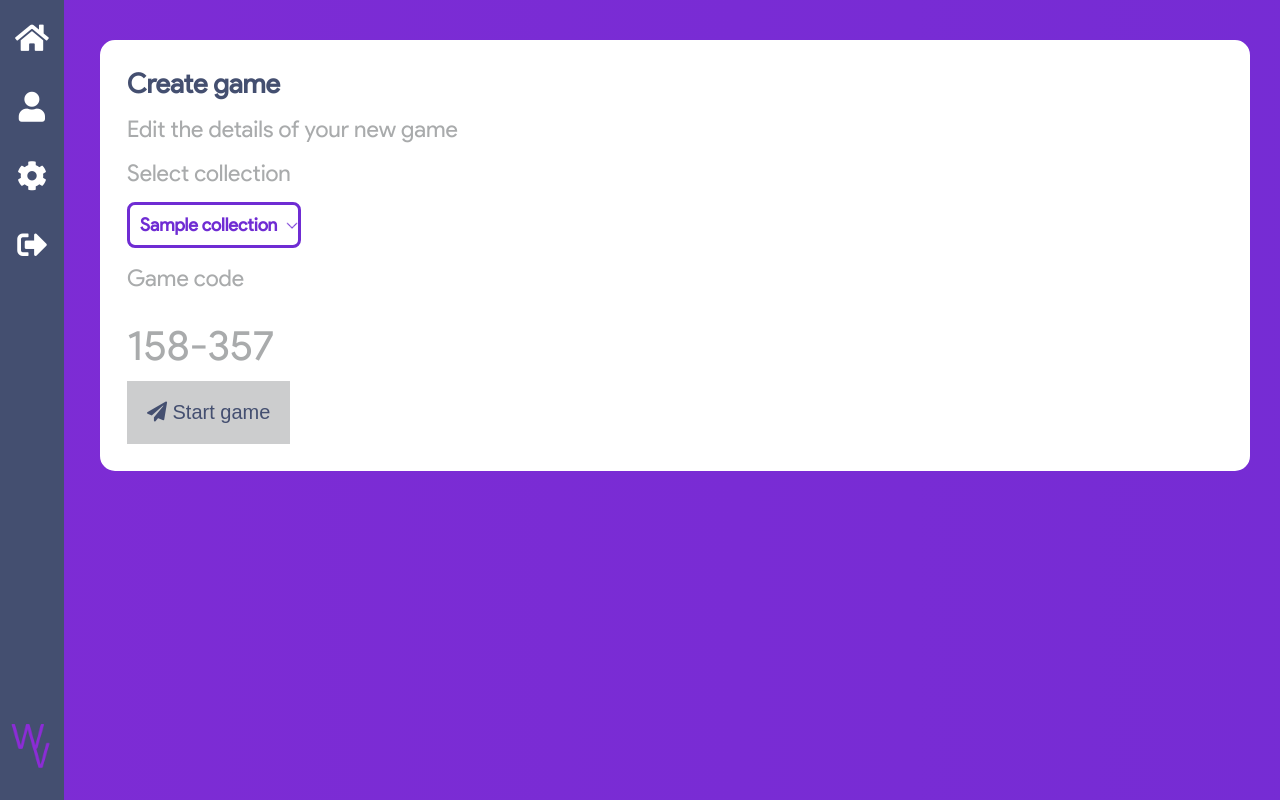
After one commit to MartonDev/WordVersus, a PHP site: page /dashboard/game/create.php?game_code=158357 in a window 1280 px wide. The commit adds this page. Run offline with PHP 8.4, Linux system fonts and the light colour scheme; the visitor is signed in with stand-in values (Sample User, id 1); tables that the repository leaves empty or names only in its code hold one stand-in row (values such as "Sample post"); some libraries are stand-ins or nearby versions.

Commit message:
Fixed profile picture bug and started games

```diff
--- a/assets/css/dashboard.css
+++ b/assets/css/dashboard.css
@@ -482,6 +482,45 @@
 
 }
 
+.select {
+
+  padding: 10px 20px 10px 10px;
+  outline: none !important;
+  border: 3px solid #6f2cd3;
+  border-radius: 8px;
+  font-family: ProductSans;
+  font-size: 18px;
+  color: #6f2cd3;
+  font-weight: 600;
+  background-color: transparent;
+  cursor: pointer;
+  background-image: url(../img/arrow.png);
+  background-repeat: no-repeat;
+  background-position: right;
+  background-size: 12px 12px;
+
+}
+
+select {
+
+  -moz-appearance: none;
+  -webkit-appearance: none;
+
+}
+
+select::-ms-expand {
+
+  display: none;
+
+}
+
+.game-code {
+
+  font-size: 42px !important;
+  margin-bottom: 0;
+
+}
+
 @media screen and (max-width: 790px) {
 
   .dashboard .container .main {
--- /dev/null
+++ b/assets/inc/classes/Game.php
@@ -0,0 +1,42 @@
+<?php
+
+  class Game {
+
+    public function createGame() {
+
+      $mysqli = new mysqli("localhost", MYSQL_USERNAME, MYSQL_PASSWORD, MYSQL_DATABASE);
+      $userObj = new User();
+
+      $user_id = $userObj->getUserId();
+      $game_code = "";
+      $chars = "123456789";
+
+      for($i = 0; $i < 6; $i++) {
+
+        $game_code .= $chars[rand(0, strlen($chars) - 1)];
+
+      }
+
+      $exc = $mysqli->prepare("DELETE FROM `games` WHERE `hoster_id`=?");
+      $exc->bind_param("i", $user_id);
+      $exc->execute();
+      $exc->close();
+
+      $exc = $mysqli->prepare("INSERT INTO `games`(`game_code`, `hoster_id`) VALUES (?, ?)");
+      $exc->bind_param("si", $game_code, $user_id);
+      $exc->execute();
+      $exc->close();
+
+      return $game_code;
+
+    }
+
+    public function getGame($game_code) {
+
+
+
+    }
+
+  }
+
+ ?>
--- a/dashboard/collections/create.php
+++ b/dashboard/collections/create.php
@@ -39,7 +39,7 @@
        <h1 class="title">Create collection</h1>
        <h1>Enter the details of your new collection</h1>
 
-       <input class="text-input collection-name-input" id="collectionName" type="text" placeholder="Enter the name of your new collection..." value="New collection" required />
+       <input class="text-input collection-name-input" id="collectionName" type="text" placeholder="Enter the name of your new collection..." required />
 
        <button class="add-btn" id="addWordCard"><i class="fas fa-plus"></i> Add another card</button>
        <button class="add-btn" id="submitNewCollection"><i class="fas fa-paper-plane"></i> Create collection</button>
--- /dev/null
+++ b/dashboard/game/create.php
@@ -0,0 +1,75 @@
+<?php
+
+  $page = "Dashboard";
+
+  require '../../assets/inc/header.inc.php';
+  require '../../assets/inc/classes/Collection.php';
+  require '../../assets/inc/classes/Game.php';
+
+  $gameObj = new Game();
+  $collectionObj = new Collection();
+  $collections = $collectionObj->getCollections();
+
+  if(!isset($_GET["game_code"])) {
+
+    header("Location: ../index.php");
+    die();
+
+  }
+
+ ?>
+
+ <div class="dashboard">
+
+   <div class="sidenav">
+
+     <div class="menu">
+
+       <a href="../index.php"><i class="fas fa-home"></i></a>
+       <a href="../profile.php"><i class="fas fa-user"></i></a>
+       <a href="../settings.php"><i class="fas fa-cog"></i></a>
+       <a href="?logout=1"><i class="fas fa-sign-out-alt"></i></a>
+
+       <img class="logo" src="../../assets/img/icon.png" />
+
+     </div>
+
+   </div>
+
+   <div class="container">
+
+     <div class="main">
+
+       <h1 class="title">Create game</h1>
+       <h1>Edit the details of your new game</h1>
+
+       <h1>Select collection</h1>
+       <select class="select">
+
+         <?php
+
+            for($i = 0;$i < count($collections);$i++) {
+
+              echo '<option value="' . $i . '">' . $collectionObj->getCollection($collections[$i]) . '</option>';
+
+            }
+
+          ?>
+
+       </select>
+
+       <h1>Game code</h1>
+       <h1 class="game-code"><?php echo substr($_GET["game_code"], 0, 3) . "-" . substr($_GET["game_code"], 3, 5); ?></h1>
+       <button class="add-btn" id="startGame"><i class="fas fa-paper-plane"></i> Start game</button>
+
+     </div>
+
+   </div>
+
+ </div>
+
+<?php
+
+  require '../../assets/inc/footer.inc.php';
+
+ ?>
```
Also changed, not shown: dashboard/index.php (+13 -1 lines), dashboard/settings.php (+18 -0 lines), assets/img/arrow.png (added), assets/img/avatars/Test.png.
